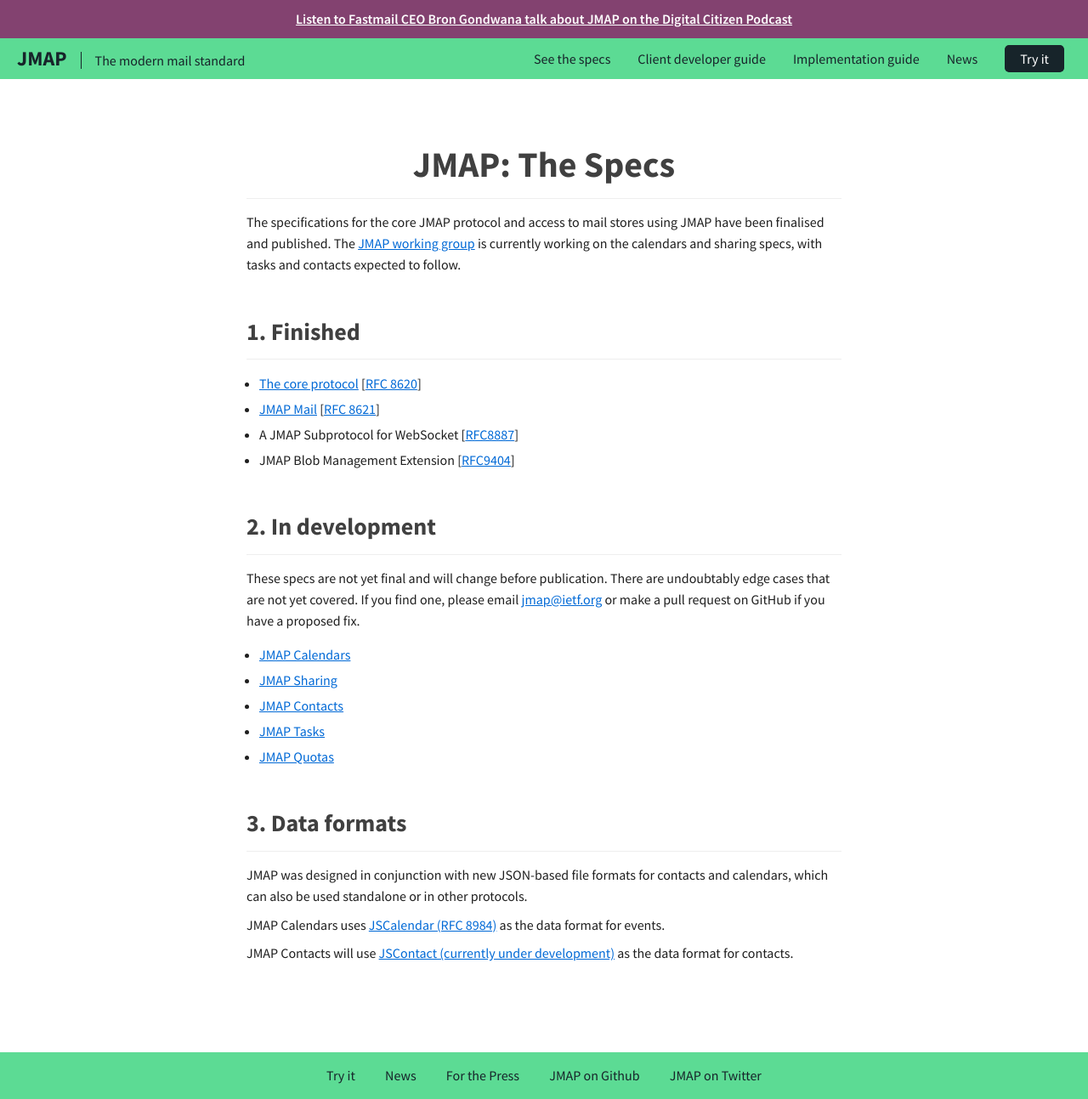
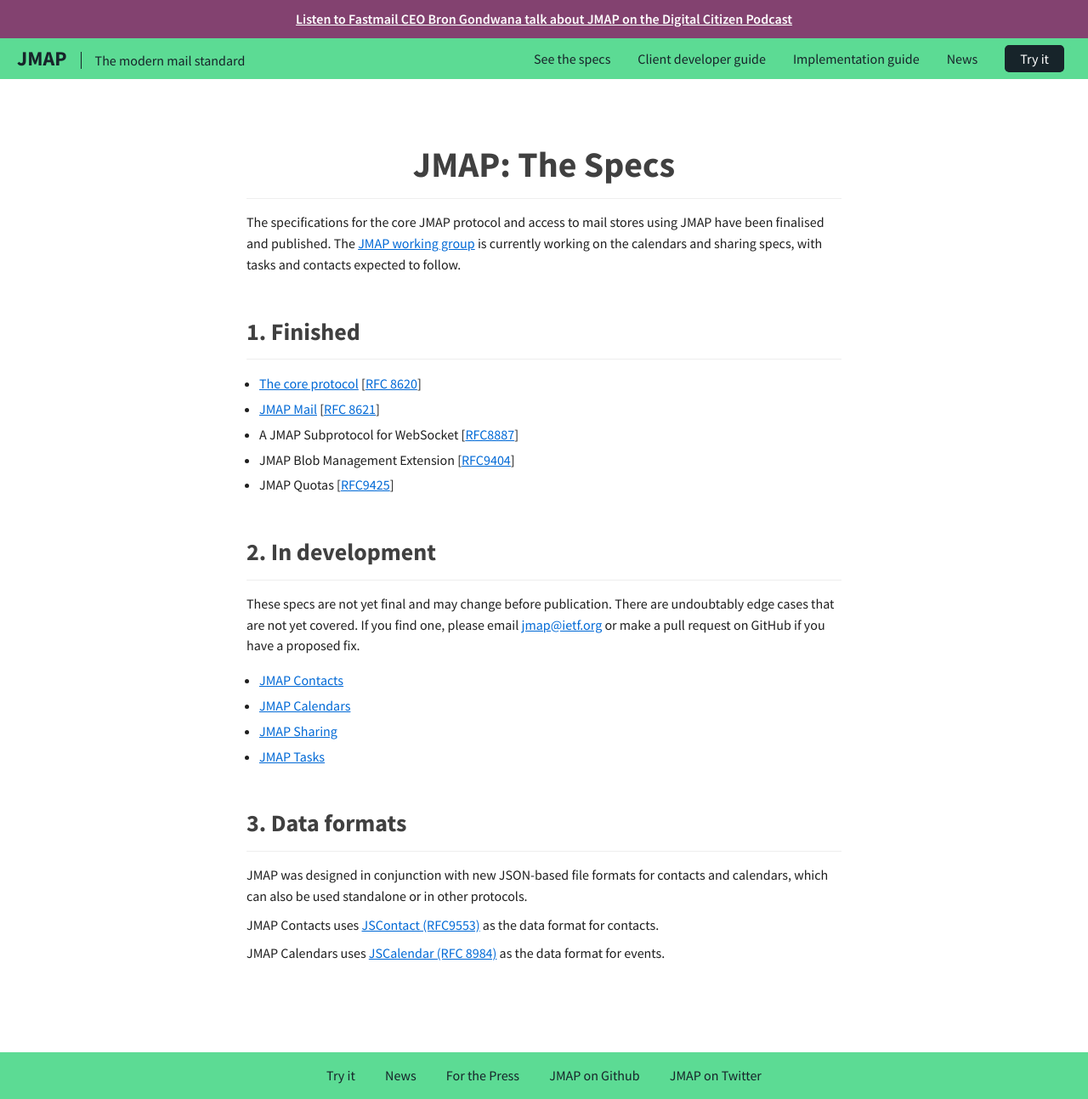
Before and after one commit to jmapio/jmapio.github.io, a Jekyll site: the page built from spec.md, in a window 1280 px wide and 1293 px high. Shown: the whole window at 85% size. Built offline with Jekyll 4.4.1, drawn with Linux system fonts in a browser that asks for light colours.

Commit message:
Update spec refs

```diff
--- a/spec.md
+++ b/spec.md
@@ -15,21 +15,21 @@ The specifications for the core JMAP protocol and access to mail stores using JM
 * [JMAP Mail](spec-mail.html) [[RFC 8621](https://tools.ietf.org/html/rfc8621)]
 * A JMAP Subprotocol for WebSocket [[RFC8887](https://www.rfc-editor.org/rfc/rfc8887.html)]
 * JMAP Blob Management Extension [[RFC9404](https://www.rfc-editor.org/rfc/rfc9404.html)]
+* JMAP Quotas [[RFC9425](https://www.rfc-editor.org/rfc/rfc9425.html)]
 
 ## In development
 
-These specs are not yet final and will change before publication. There are undoubtably edge cases that are not yet covered. If you find one, please email [jmap@ietf.org](mailto:jmap@ietf.org) or make a pull request on GitHub if you have a proposed fix.
+These specs are not yet final and may change before publication. There are undoubtably edge cases that are not yet covered. If you find one, please email [jmap@ietf.org](mailto:jmap@ietf.org) or make a pull request on GitHub if you have a proposed fix.
 
+* [JMAP Contacts](spec-contacts.html)
 * [JMAP Calendars](spec-calendars.html)
 * [JMAP Sharing](spec-sharing.html)
-* [JMAP Contacts](spec-contacts.html)
 * [JMAP Tasks](spec-tasks.html)
-* [JMAP Quotas](spec-quotas.html)
 
 ## Data formats
 
 JMAP was designed in conjunction with new JSON-based file formats for contacts and calendars, which can also be used standalone or in other protocols.
 
-JMAP Calendars uses [JSCalendar (RFC 8984)](https://tools.ietf.org/html/rfc8984) as the data format for events.
+JMAP Contacts uses [JSContact (RFC9553)](https://www.rfc-editor.org/rfc/rfc9553.html) as the data format for contacts.
 
-JMAP Contacts will use [JSContact (currently under development)](https://datatracker.ietf.org/doc/draft-ietf-jmap-jscontact/) as the data format for contacts.
+JMAP Calendars uses [JSCalendar (RFC 8984)](https://www.rfc-editor.org/rfc/rfc8984.html) as the data format for events.
```
